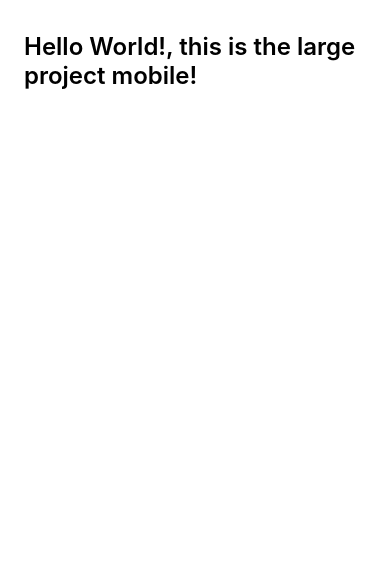
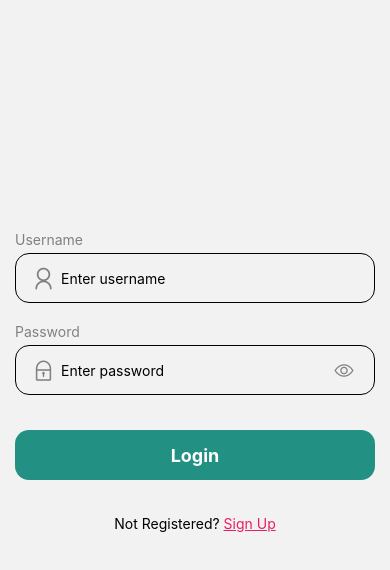
Before and after one commit to JulioC-19/pantryProject, a React Native app: screen /Login in a window 390 px wide. Shown: the top 570 px of the page. Built offline with nearby package versions, Linux system fonts and the light colour scheme.

Commit message:
center on screen and round border

```diff
--- a/App.tsx
+++ b/App.tsx
@@ -1,35 +1,31 @@
 import React from 'react';
 import {SafeAreaView, StyleSheet, Text, View} from 'react-native';
+import { NavigationContainer } from '@react-navigation/native';
+import { createNativeStackNavigator } from '@react-navigation/native-stack';
+import { Signup } from './UI/Signup'
+import { Login } from './UI/Login'
 
-const App = () => {
+function HomeScreen() {
   return (
-    <SafeAreaView>
-      <View style={styles.sectionContainer}>
-        <Text style={styles.sectionTitle}>
-          Hello World!, this is the large project mobile!
-        </Text>
-      </View>
-    </SafeAreaView>
-  );
+    <View style={{ flex: 1, alignItems: 'center', justifyContent: 'center' }}>
+      <Text>Home Screen</Text>
+    </View>
+  )
 };
 
-const styles = StyleSheet.create({
-  sectionContainer: {
-    marginTop: 32,
-    paddingHorizontal: 24,
-  },
-  sectionTitle: {
-    fontSize: 24,
-    fontWeight: '600',
-  },
-  sectionDescription: {
-    marginTop: 8,
-    fontSize: 18,
-    fontWeight: '400',
-  },
-  highlight: {
-    fontWeight: '700',
-  },
-});
+const Stack = createNativeStackNavigator();
+
+function App() {
+  return (
+    <NavigationContainer>
+      <Stack.Navigator
+        screenOptions={{
+          headerShown: false
+        }}>
+        <Stack.Screen name="Login" component={Login} />
+      </Stack.Navigator>
+    </NavigationContainer>
+  )
+};
 
 export default App;
--- /dev/null
+++ b/UI/Login.tsx
@@ -0,0 +1,57 @@
+import React from 'react';
+import { StyleSheet, Text, View, Linking, TouchableOpacity } from 'react-native';
+import { Alert } from 'react-native';
+import { SafeAreaView } from 'react-native-safe-area-context';
+import { CustomInput } from './components/CustomInput';
+import { CustomButton } from './components/CustomButton';
+
+export const Login = () => {
+    return(
+        <SafeAreaView style={localStyles.container}>
+            <CustomInput
+                label= "Username"
+                placeholder= "Enter username"
+                iconName='user'
+            />
+            <CustomInput
+                label='Password'
+                placeholder='Enter password'
+                iconName='lock'
+                isPasswordField={true}
+            />
+            <CustomButton
+                title={'Login'}
+                onPress={() => Alert.prompt('Implement logic !')}
+            />
+            <View style={localStyles.message}>
+            <Text>Not Registered?&nbsp;</Text>
+
+                <TouchableOpacity>
+                    <Text style={localStyles.signup}>Sign Up</Text>
+                </TouchableOpacity>
+
+
+            </View>
+
+        </SafeAreaView>
+    )
+}
+
+
+const localStyles = StyleSheet.create({
+
+    message: {
+        flexDirection: 'row',
+        alignSelf: 'center'
+    },
+
+    signup: {
+        color: '#E91E63',
+        textDecorationLine: 'underline',
+    },
+
+    container: {
+        top: '25%'
+    }
+
+})
--- a/UI/components/CustomButton.tsx
+++ b/UI/components/CustomButton.tsx
@@ -29,6 +29,7 @@ const buttonStyles = StyleSheet.create({
     alignItems: 'center',
     justifyContent: 'center',
     marginVertical: 20,
+    borderRadius: 14,
   },
   buttonText: {
     color: 'white',
--- a/UI/components/CustomInput.tsx
+++ b/UI/components/CustomInput.tsx
@@ -58,6 +58,7 @@ const inputStyle = StyleSheet.create({
     paddingHorizontal: 15,
     borderWidth: 1,
     alignItems: 'center',
+    borderRadius: 14,
   },
   iconStyle: {
     color: 'gray',
```
